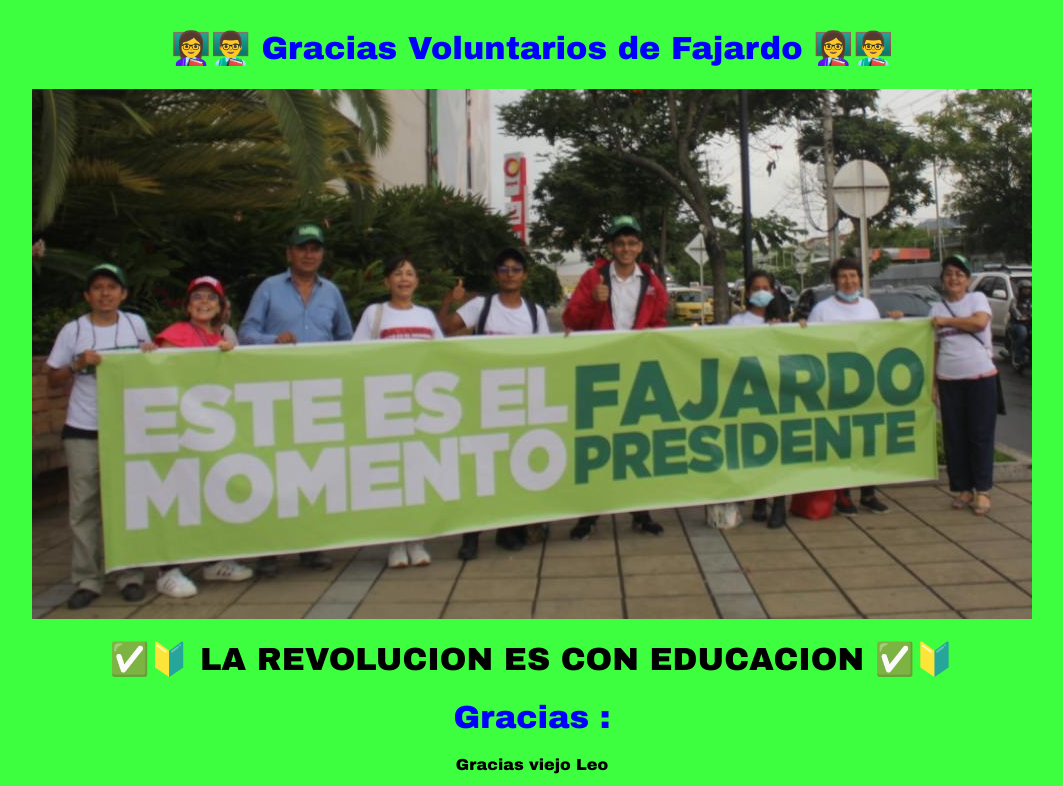
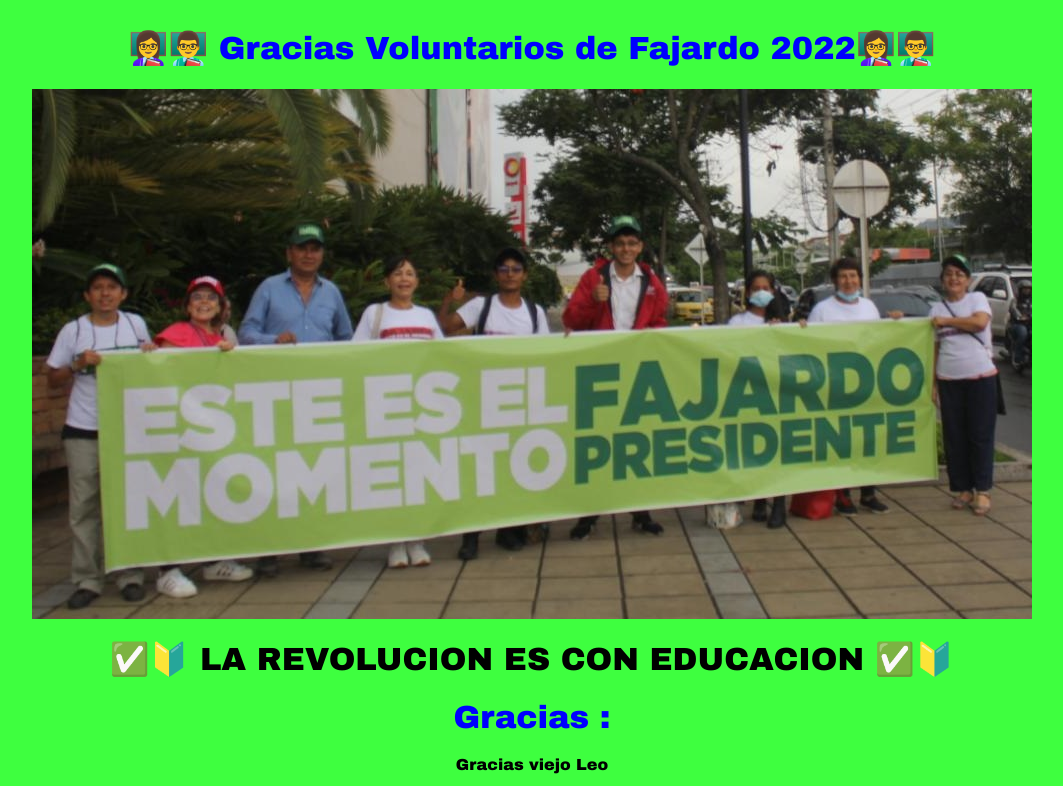
Before and after one commit to ecolombia/VoluntariosPorFajardo, a plain HTML site: page index.html in a window 1280 px wide. Shown: the top 786 px of the page, without its empty margins (108-1171 px from the left). Drawn offline with Linux system fonts and the light colour scheme.

Commit message:
Update index.html

```diff
--- a/index.html
+++ b/index.html
@@ -4,7 +4,7 @@
   <meta charset="UTF-8">
   <meta http-equiv="X-UA-Compatible" content="IE=edge">
   <meta name="viewport" content="width=device-width, initial-scale=1.0">
-  <title src="educa.JPG">Profes con Fajardo</title>
+  <title src="educa.JPG">Voluntarios de Fajardo</title>
   <style>
     body{
         background: #3EFF3F;
@@ -75,7 +75,7 @@
 <script async defer crossorigin="anonymous" src="https://connect.facebook.net/es_ES/sdk.js#xfbml=1&version=v13.0" nonce="ntVqtags"></script>
 
   <header>
-    <h1 style="color: blue">👩‍🏫👨‍🏫 Gracias Voluntarios de Fajardo 👩‍🏫👨‍🏫</h1>
+    <h1 style="color: blue">👩‍🏫👨‍🏫 Gracias Voluntarios de Fajardo 2022👩‍🏫👨‍🏫</h1>
     <center><p><img src="f1.jfif"/></p></center>
 
      <h1>✅🔰 LA REVOLUCION ES CON EDUCACION ✅🔰</h1>
```
